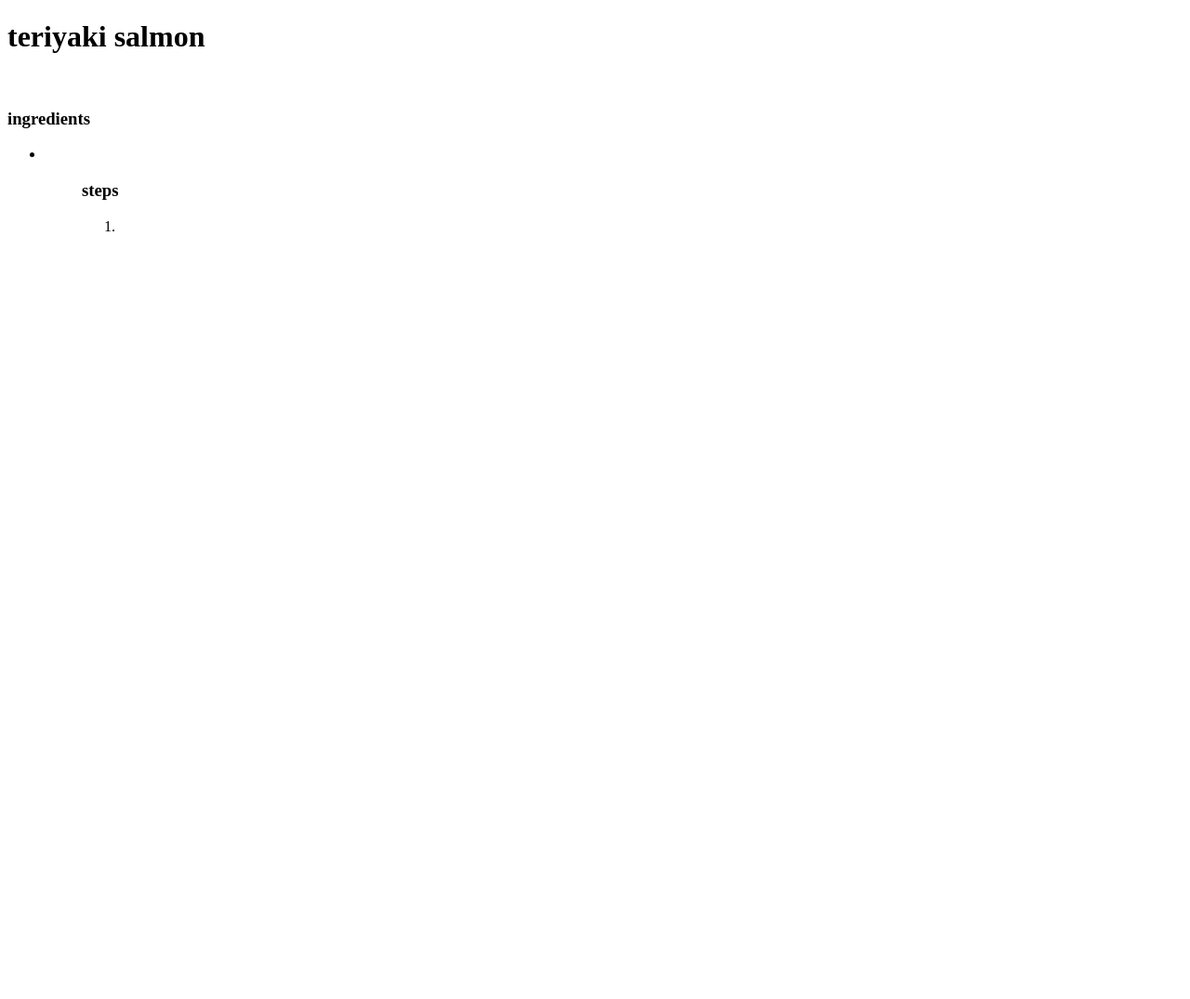
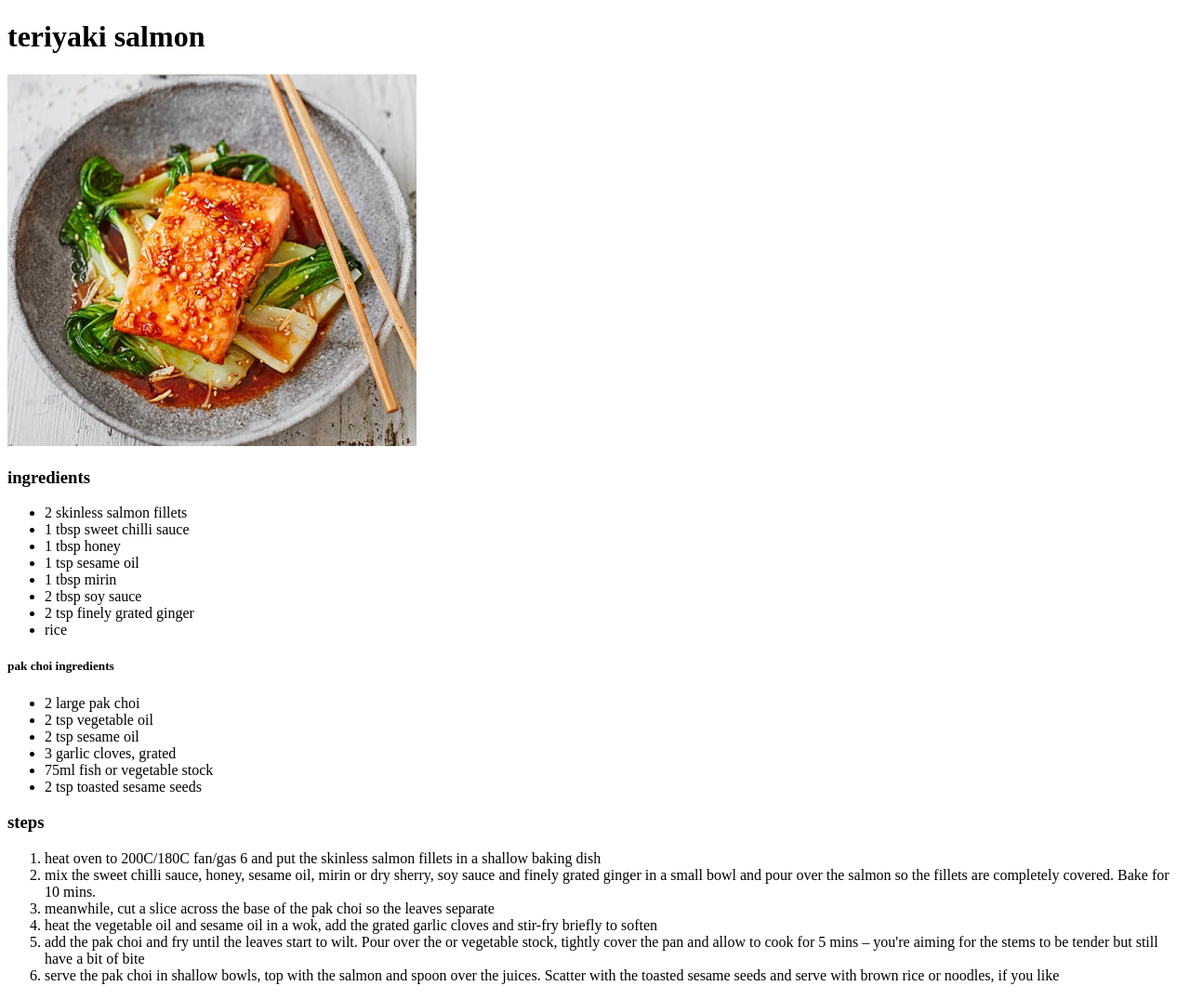
Before and after one commit to Rustygoldz/odin-recipes, a plain HTML site: page recipes/teriyaki-salmon.html in a window 1280 px wide. Shown: the whole page at 93% size. Before the commit the page ends 800 px from the top, so only its background shows below. Drawn offline with Linux system fonts and the light colour scheme.

Commit message:
Added text and images to html file
Added an image of teriyaki salmon and added an ingredients list and steps to make the recipe

[Ticket: 2]

```diff
--- a/recipes/teriyaki-salmon.html
+++ b/recipes/teriyaki-salmon.html
@@ -5,15 +5,38 @@
 	<title>salmon teriyaki</title>
 </head>
 <body>
+	<div>
 	<h1>teriyaki salmon</h1>
-	<img src=""/>
+	<img src="img/teriyaki salmon.webp"/>
 	<h3>ingredients</h3>
 	<ul>
-		<li></li>
+		<li>2 skinless salmon fillets</li>
+		<li>1 tbsp sweet chilli sauce</li>
+		<li>1 tbsp honey</li>
+		<li>1 tsp sesame oil</li>
+		<li>1 tbsp mirin</li>
+		<li>2 tbsp soy sauce</li>
+		<li>2 tsp finely grated ginger</li>
+		<li>rice</li>
+	</ul>
+	<h5>pak choi ingredients</h5>
 	<ul>
+		<li>2 large pak choi</li>
+		<li>2 tsp vegetable oil</li>
+		<li>2 tsp sesame oil</li>
+		<li>3 garlic cloves, grated</li>
+		<li>75ml fish or vegetable stock</li>
+		<li>2 tsp toasted sesame seeds</li>
+	</ul>
+	</div>
 	<h3>steps</h3>
 	<ol>
-		<li></li>
+		<li>heat oven to 200C/180C fan/gas 6 and put the skinless salmon fillets in a shallow baking dish</li>
+		<li>mix the sweet chilli sauce, honey, sesame oil, mirin or dry sherry, soy sauce and finely grated ginger in a small bowl and pour over the salmon so the fillets are completely covered. Bake for 10 mins.</li>
+		<li>meanwhile, cut a slice across the base of the pak choi so the leaves separate</li>
+		<li>heat the vegetable oil and sesame oil in a wok, add the grated garlic cloves and stir-fry briefly to soften</li>
+		<li>add the pak choi and fry until the leaves start to wilt. Pour over the or vegetable stock, tightly cover the pan and allow to cook for 5 mins – you're aiming for the stems to be tender but still have a bit of bite</li>
+		<li>serve the pak choi in shallow bowls, top with the salmon and spoon over the juices. Scatter with the toasted sesame seeds and serve with brown rice or noodles, if you like</li>
 	</ol>
 </body>
 </html>
```
